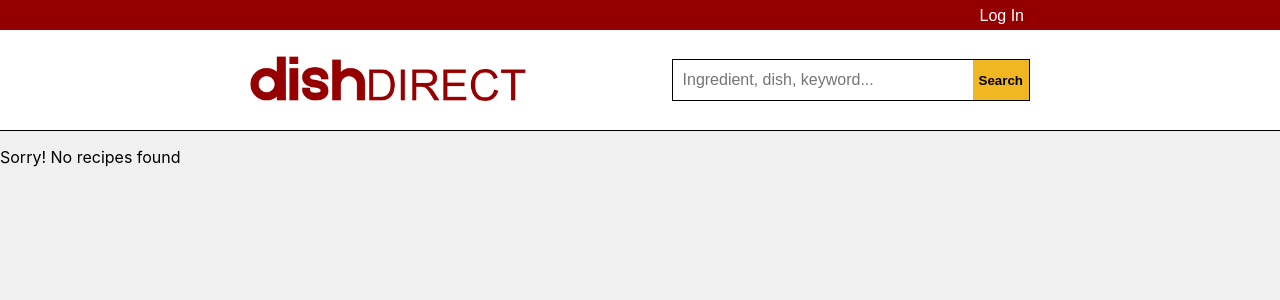
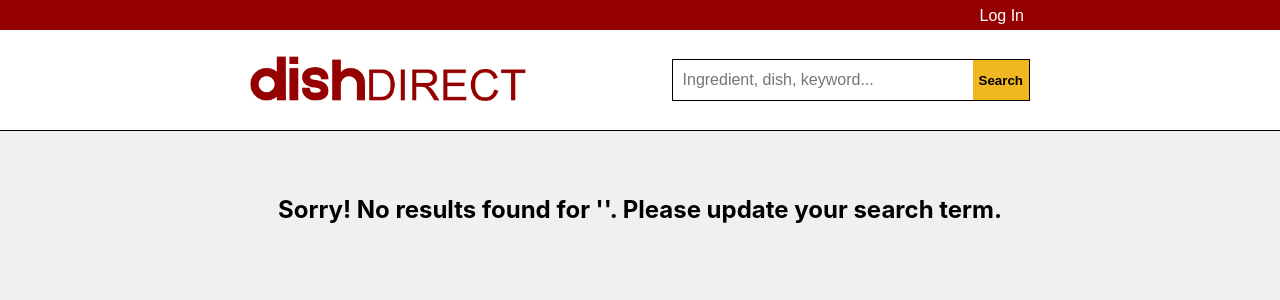
Before and after one commit to dtobrien23/dish-direct, a React (Create React App) app in the folder client/: page /recipes in a window 1280 px wide. Shown: the top 300 px of the page. Built offline with nearby package versions, Linux system fonts and the light colour scheme.

Commit message:
Add error messages in cases of no available data

```diff
--- a/client/src/components/SavedRecipesContainer.js
+++ b/client/src/components/SavedRecipesContainer.js
@@ -27,11 +27,10 @@ const SavedRecipeContainer = () => {
       style={{
         display: "flex",
         flexWrap: "wrap",
-        margin: "40px 250px 80px 250px",
         justifyContent: "space-between",
       }}
     >
-      {savedRecipes.map((recipe, index) => (
+      {savedRecipes.map((recipe) => (
         <div
           key={recipe.recipeId}
           style={{
--- a/client/src/pages/RecipeList.js
+++ b/client/src/pages/RecipeList.js
@@ -5,13 +5,25 @@ import RecipeContainer from "../components/RecipeContainer";
 import "../App.css";
 
 const RecipeList = () => {
-  const { recipeData, recipesToShow, numOfRecipes } = useAppContext();
+  const { searchQuery, recipeData, recipesToShow, numOfRecipes } =
+    useAppContext();
   return (
     <div className="page-container">
       <Navbar />
       {typeof recipeData.totalResults === "undefined" ||
       recipeData.totalResults === 0 ? (
-        <p>Sorry! No recipes found</p>
+        <div
+          style={{
+            margin: "40px 250px 80px 250px",
+            display: "flex",
+            justifyContent: "center",
+          }}
+        >
+          <p style={{ fontWeight: "bold", fontSize: "24px" }}>
+            Sorry! No results found for '{searchQuery}'. Please update your
+            search term.
+          </p>
+        </div>
       ) : (
         <div style={{ margin: "40px 250px 80px 250px" }}>
           <p>
--- a/client/src/pages/SavedRecipes.js
+++ b/client/src/pages/SavedRecipes.js
@@ -5,7 +5,7 @@ import SavedRecipesContainer from "../components/SavedRecipesContainer";
 import { useLocation } from "react-router-dom";
 
 const SavedRecipes = () => {
-  const { setSearchQuery } = useAppContext();
+  const { setSearchQuery, isLoggedIn, savedRecipes } = useAppContext();
 
   const location = useLocation();
 
@@ -16,7 +16,43 @@ const SavedRecipes = () => {
   return (
     <div className="page-container">
       <Navbar />
-      <SavedRecipesContainer />
+      <div
+        style={{
+          height: "100%",
+          margin: "40px 250px 80px 250px",
+        }}
+      >
+        {isLoggedIn === false ? (
+          <div
+            style={{
+              display: "flex",
+              justifyContent: "center",
+            }}
+          >
+            <p style={{ fontWeight: "bold", fontSize: "24px" }}>
+              Log in to view saved recipes.
+            </p>
+          </div>
+        ) : (
+          <>
+            {savedRecipes.length !== 0 ? (
+              <SavedRecipesContainer />
+            ) : (
+              <div
+                style={{
+                  display: "flex",
+                  justifyContent: "center",
+                  alignItems: "center",
+                }}
+              >
+                <p style={{ fontWeight: "bold", fontSize: "24px" }}>
+                  No recipes saved yet!
+                </p>
+              </div>
+            )}
+          </>
+        )}
+      </div>
     </div>
   );
 };
```
